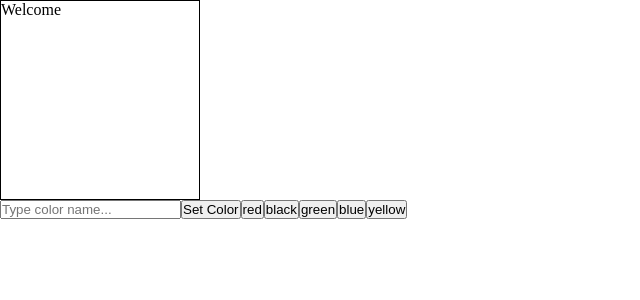
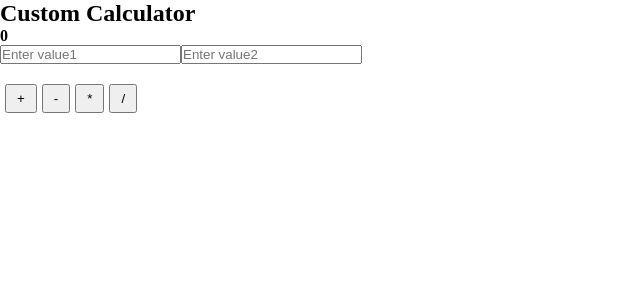
Before and after one commit to jayprakashlohar/react-livecoding-questions, a React (Vite) app: page / in a window 1280 px wide. Shown: the top 300 px of the page, without its empty margins (0-640 px from the left). Built offline with nearby package versions, Linux system fonts and the light colour scheme.

Commit message:
added day-5 custom-calculator

```diff
--- a/src/App.css
+++ b/src/App.css
@@ -21,3 +21,8 @@
   border: none;
   border-radius: 4px;
 }
+
+.calBtn button {
+  padding: 5px 10px ;
+  margin: 20px 0px 0px 5px
+}
--- /dev/null
+++ b/src/components/Calculator/Calculator.jsx
@@ -0,0 +1,36 @@
+import { useState } from "react";
+
+const Calculator = () => {
+  const [result, setResult] = useState(0);
+    const [value1, setValue1] = useState("");
+      const [value2, setValue2] = useState("");
+
+  return (
+    <>
+      <div>
+        <h2>Custom Calculator</h2>
+        <h4>{result}</h4>
+        <input
+          type="number"
+          placeholder="Enter value1"
+          value={value1}
+          onChange={(e) => setValue1(+e.target.value)}
+        />
+        <input
+          type="number"
+          placeholder="Enter value2"
+          value={value2}
+          onChange={(e) => setValue2(+e.target.value)}
+        />
+      </div>
+      <div className="calBtn">
+        <button onClick={() => setResult(value1 + value2)}>+</button>
+        <button onClick={() => setResult(value1 - value2)}>-</button>
+        <button onClick={() => setResult(value1 * value2)}>*</button>
+        <button onClick={() => setResult(value1 / value2)}>/</button>
+      </div>
+    </>
+  );
+};
+
+export default Calculator;
--- a/src/pages/Home.jsx
+++ b/src/pages/Home.jsx
@@ -3,8 +3,8 @@
 // import TodoApp from "../components/TodoApp/TodoApp";
 // import Timer from "../components/TImer/Timer";
 // import PasswordStrengthChecker from "../components/PasswordStrengthChecker/PasswordStrengthChecker";
-
-import ChangeColor from "../components/ChangeColor/ChangeColor";
+// import ChangeColor from "../components/ChangeColor/ChangeColor";
+import Calculator from "../components/Calculator/Calculator";
 
 const Home = () => {
   return (
@@ -15,7 +15,8 @@ const Home = () => {
         {/* <InfiniteScroll/> */}
         {/* <Timer/> */}
         {/* <PasswordStrengthChecker/> */}
-        <ChangeColor/>
+        {/* <ChangeColor/> */}
+        <Calculator />
       </div>
     </>
   );
```
